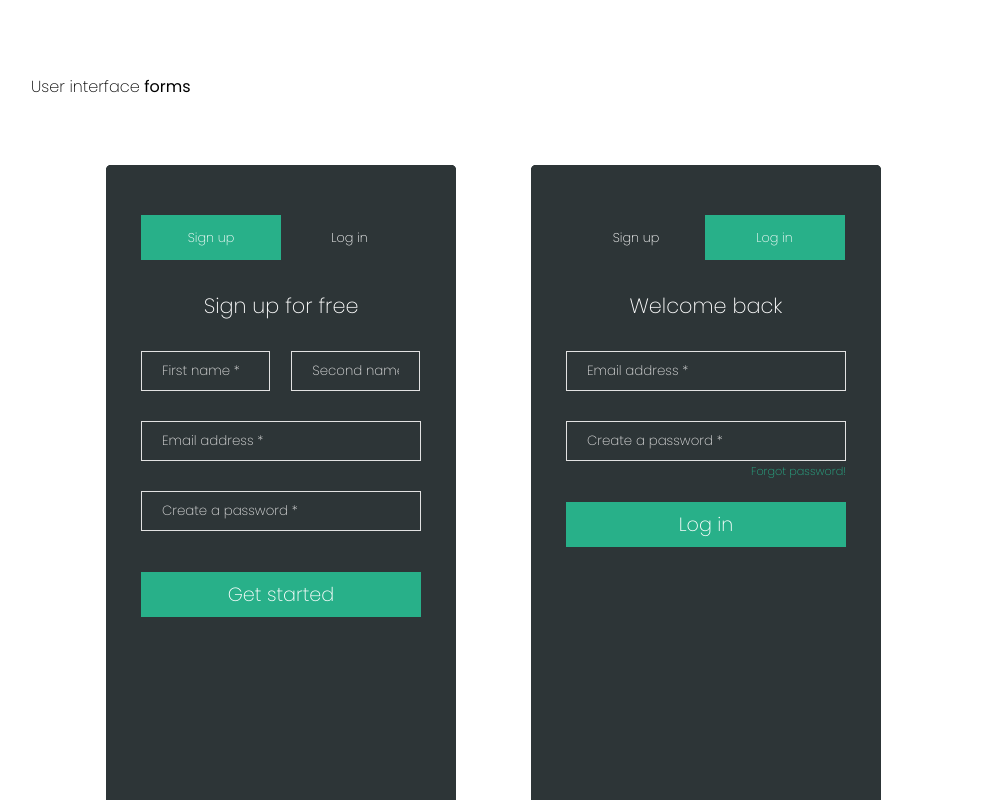
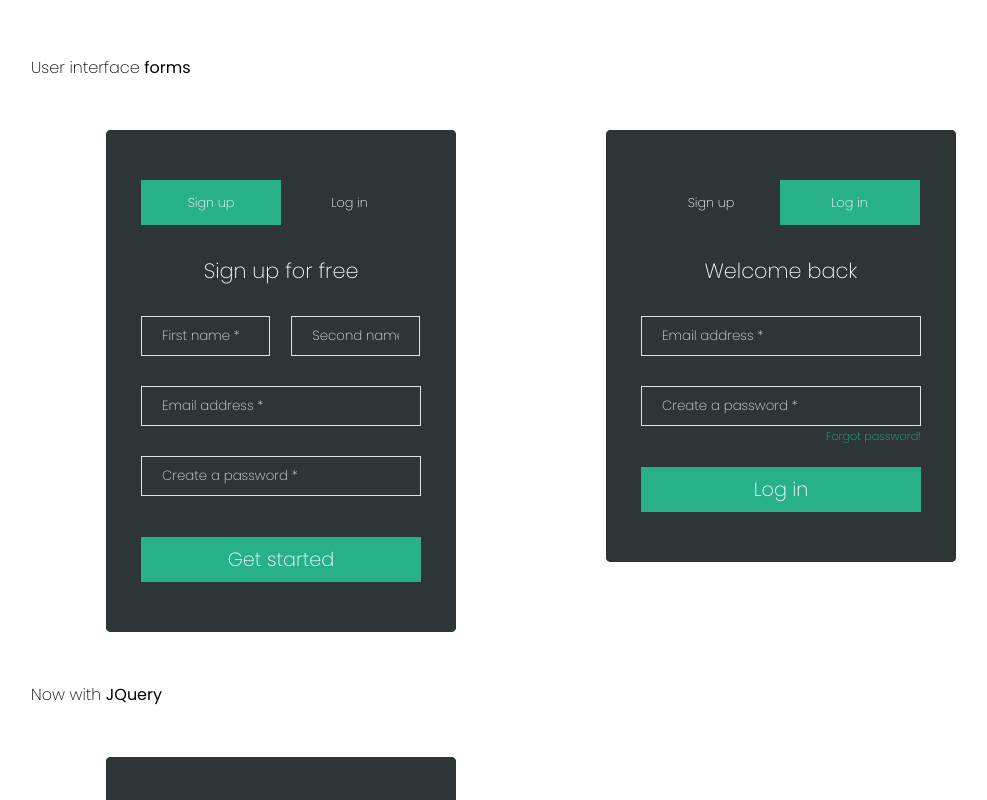
Before and after one commit to davidlower/sexy-user-interface-forms-css30-day4, a plain HTML site: page index.html in a window 1280 px wide. Shown: the top 800 px of the page, without its empty margins (109-1096 px from the left). Drawn offline with Linux system fonts and the light colour scheme.

Commit message:
fixed some padding and margin issues. Now ready for JQuery.

```diff
--- a/styles.css
+++ b/styles.css
@@ -3,16 +3,8 @@
    box-sizing: border-box;
 }
 
-html {
-   display: -webkit-box;
-   display: -ms-flexbox;
-   display: flex;
-   -webkit-box-align: center;
-   align-items: center;
-   -ms-flex-align: center;
-   -webkit-box-pack: center;
-   -ms-flex-pack: center;
-   justify-content: center;
+body {
+   margin: 30px 0;
 
    font-family: 'Poppins', sans-serif;
    font-weight: 200;
@@ -25,18 +17,12 @@
 .container {
    position: relative;
 
-   display: -webkit-box;
-   display: -ms-flexbox;
-   display: flex;
-   -webkit-box-orient: vertical;
-   -webkit-box-direction: normal;
-   -ms-flex-direction: column;
-   flex-direction: column;
-   -webkit-box-pack: center;
-   -ms-flex-pack: center;
-   justify-content: center;
+   display: grid;
 
-   width: 1000px;
+   max-width: 1000px;
+   margin: 0 auto;
+
+   grid-template-columns: repeat(2, 50%);
 }
 
 /* =====================
@@ -44,8 +30,12 @@
 ===================== */
 
 .title {
-   padding: 50px 0 25px 0;
-   grid-row: span 2;
+   position: relative;
+
+   margin: 0;
+   padding: 25px 0;
+
+   grid-column: span 2;
 }
 
 .title span {
@@ -61,11 +51,14 @@
 }
 
 .forgot-password {
+   position: absolute;
    top: 287px;
    right: 35px;
+
+   cursor: pointer;
+
    color: #28B089;
-   position: absolute;
-   cursor: pointer;
+
    font-size: 0.7rem;
 }
 
@@ -78,22 +71,25 @@
 ===================== */
 
 .form-container {
-   display: grid;
-   grid-template-columns: repeat(2, 50%);
-   grid-template-rows: repeat(3, 100%);
+   width: 100%;
+
+   grid-column: span 1;
+   grid-row: span 1;
 }
 
 .input-form {
-   grid-row: span 1;
-   grid-column: span 1;
    position: relative;
+
+   width: 350px;
    margin: 25px auto;
-   width: 350px;
    padding: 50px 35px;
 
    color: white;
    border-radius: 5px;
    background-color: #2d3537;
+
+   grid-column: span 1;
+   grid-row: span 1;
 }
 
 /* INPUTS OF THE FORM */
```
Also changed, not shown: index.html (+2 -0 lines).
